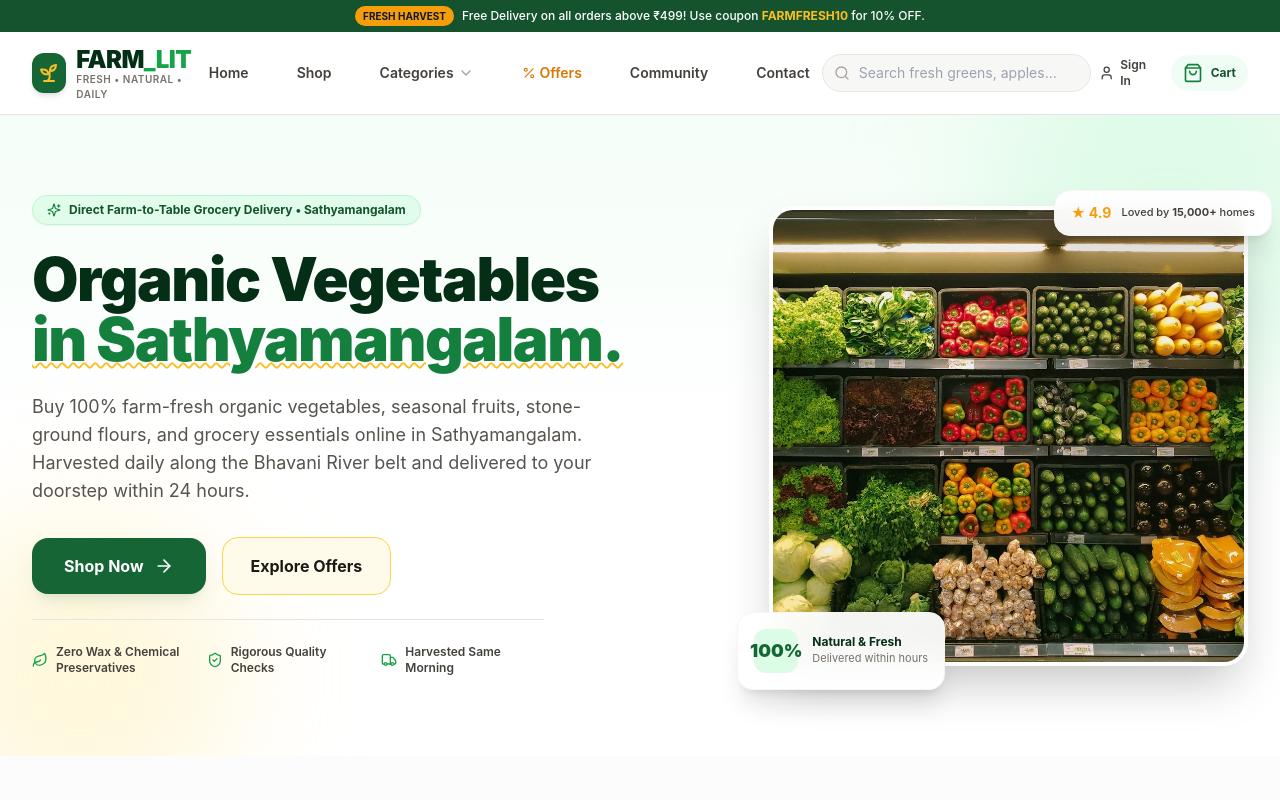
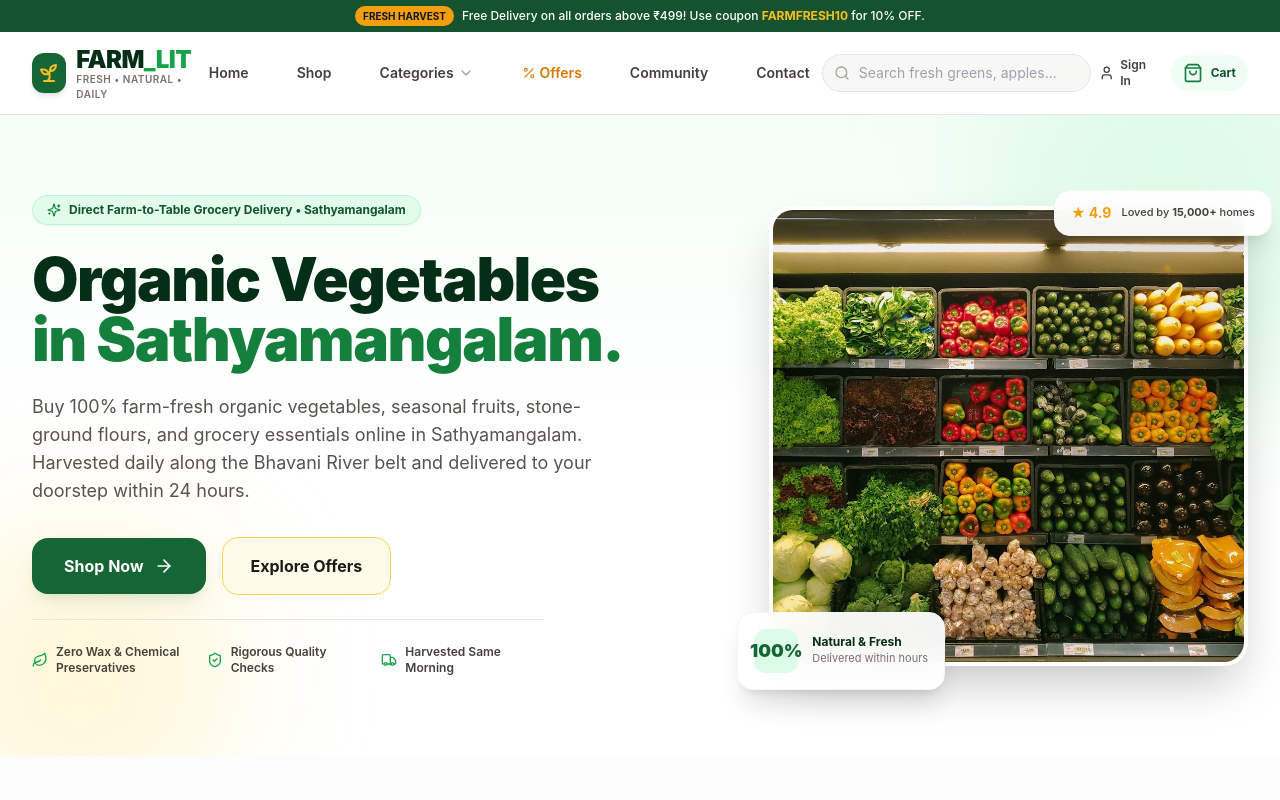
Before and after one commit to sugan0025/FARM_LIT, a Next.js app: page / in a window 1280 px wide. Shown: the top 800 px of the page. Built offline with nearby package versions, Linux system fonts and the light colour scheme; no server answers; the database is empty.

Commit message:
style: remove wavy underline from hero headline

```diff
--- a/src/components/home/HeroSection.tsx
+++ b/src/components/home/HeroSection.tsx
@@ -21,7 +21,7 @@ export function HeroSection() {
 
             <h1 className="text-4xl sm:text-5xl lg:text-6xl font-black text-farm-950 tracking-tight leading-[1.1]">
               Organic Vegetables <br />
-              <span className="text-farm-700 underline decoration-harvest-400 decoration-wavy decoration-2">
+              <span className="text-farm-700">
                 in Sathyamangalam.
               </span>
             </h1>
```
